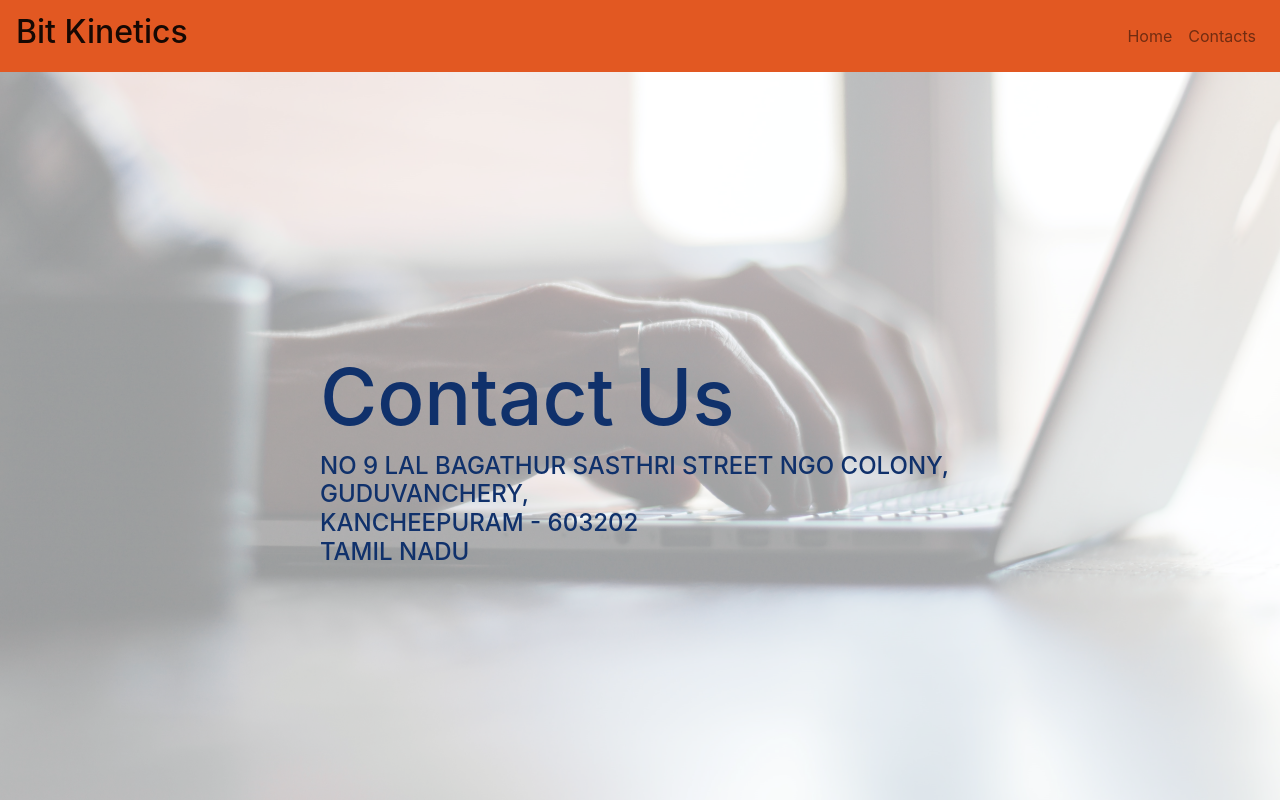
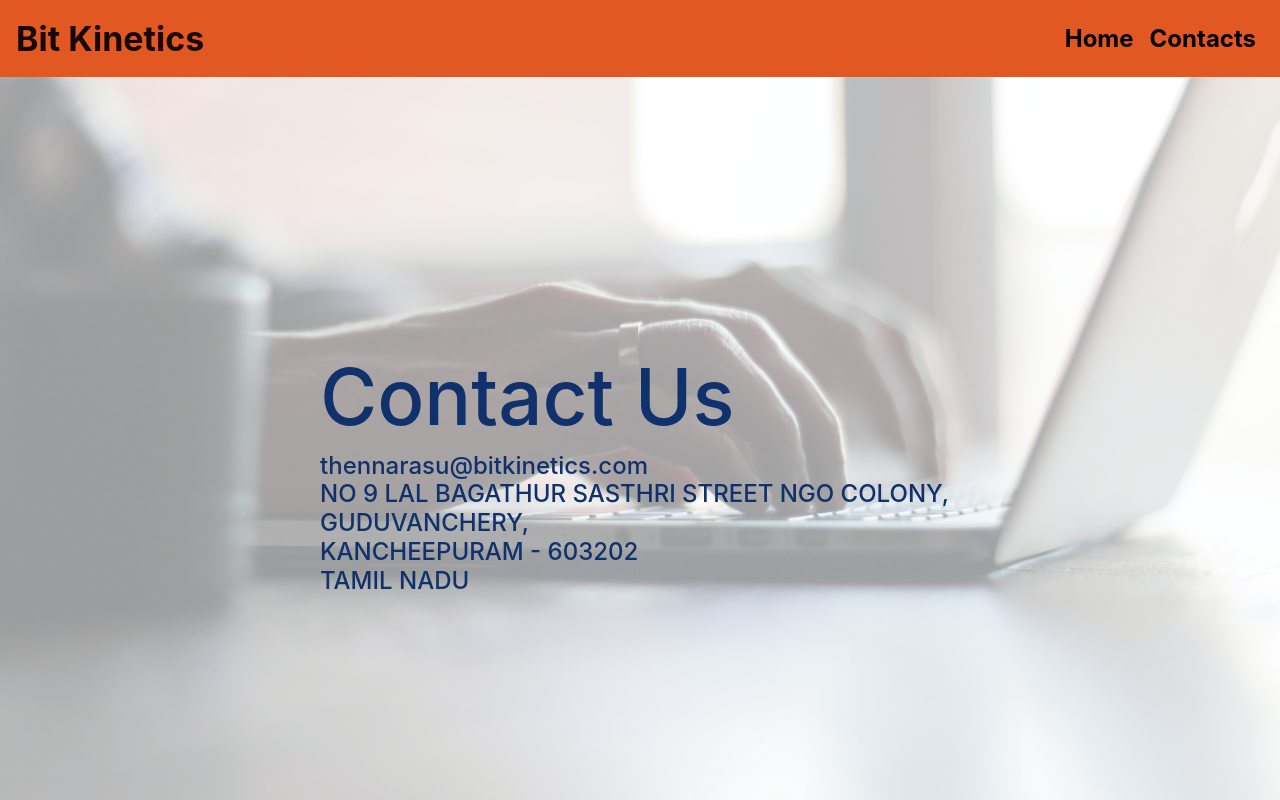
Before and after one commit to Joeyfenix/BitKinetics, a website: page contacts.html in a window 1280 px wide. Drawn offline with nearby package versions, Linux system fonts and the light colour scheme.

Commit message:
Desktop Commit

```diff
--- a/contacts.html
+++ b/contacts.html
@@ -33,9 +33,9 @@
 <section id="navsection">
 <nav class="navbar navbar-expand-lg navbar-light navbar-custom">
     <a class="navbar-brand" href="#">
-        <h2 >
+        <span class="compname">
             Bit Kinetics
-        </h2>
+        </span>
     </a>
     <button class="navbar-toggler" type="button" data-toggle="collapse" data-target="#navbarSupportedContent"
         aria-controls="navbarSupportedContent" aria-expanded="false" aria-label="Toggle navigation">
@@ -44,8 +44,8 @@
 
     <div class="collapse navbar-collapse" id="navbarSupportedContent">
         <div class="rightel navbar-nav my-2 my-lg-0  ml-auto">
-            <a class="nav-link" href="/">Home <span class="sr-only">(current)</span></a>
-            <a class="nav-link" href="/contacts">Contacts</a>
+            <a class="nav-link" href="/"><span class="navtext">Home</span> <span class="sr-only">(current)</span></a>
+            <a class="nav-link" href="/contacts"><span class="navtext">Contacts</span></a>
         </div>
     </div>
 </nav>
@@ -59,7 +59,9 @@
                 <h1 class="contactheader" >
                     Contact Us
                 </h1>
-                <h4 class="contacttext">NO 9 LAL BAGATHUR SASTHRI STREET
+                <h4 class="contacttext">
+                    thennarasu@bitkinetics.com<br/>
+                    NO 9 LAL BAGATHUR SASTHRI STREET
                     NGO COLONY,<br/> GUDUVANCHERY,<br/>
                     KANCHEEPURAM - 603202<br/> TAMIL NADU</h4>
             </div>
--- a/public/styles/index.css
+++ b/public/styles/index.css
@@ -29,6 +29,10 @@
     .navbar-custom {
             background-color: #e25822;
         }
+    .compname{
+        font-size: 34px;
+        font-weight: 700;
+    }
     /* HOMESCREEN */
 
     .homescreen{
@@ -53,7 +57,6 @@
         z-index: -1;
     }
     .headertext{
-
         letter-spacing: 0.3rem;
         font-size: 6em;
         color: #e25822;
@@ -153,7 +156,9 @@
     .section3textcont{
         padding: 20px;
     }
-
+    .section3text{
+        font-size: 20px;
+    }
 
     /* SECTION4 */
 
@@ -192,7 +197,9 @@
         padding: 20px;
         margin-left: 20px;
     }
-
+    .section4text{
+        font-size: 20px;
+    }
 
     /* Section5 */
 
@@ -227,7 +234,9 @@
     .section5textcont{
         padding: 20px;
     }
-
+    .section5text{
+        font-size: 20px;
+    }
 
     /* FOOTER */
 
@@ -254,8 +263,17 @@
     }
 
 
+    /* BOTTOM */
 
+    .bottom{
+        padding: 20px;
 
+    }
+    .bottom{
+        color: #e25822;
+         background-color: #10316b;
+
+    }
 
 
     @media only screen and (max-width: 600px) {
--- a/public/styles/style.css
+++ b/public/styles/style.css
@@ -23,7 +23,15 @@
     .navbar-custom {
             background-color: #e25822;
         }
-
+        .navtext{
+        font-weight: 700;
+        font-size: 1.5em;
+        color: black;
+    }
+    .compname{
+        font-size: 34px;
+        font-weight: 700;
+    }
 
     .rightel{
         display: flex;
```
Also changed, not shown: index.html (+10 -4 lines).
